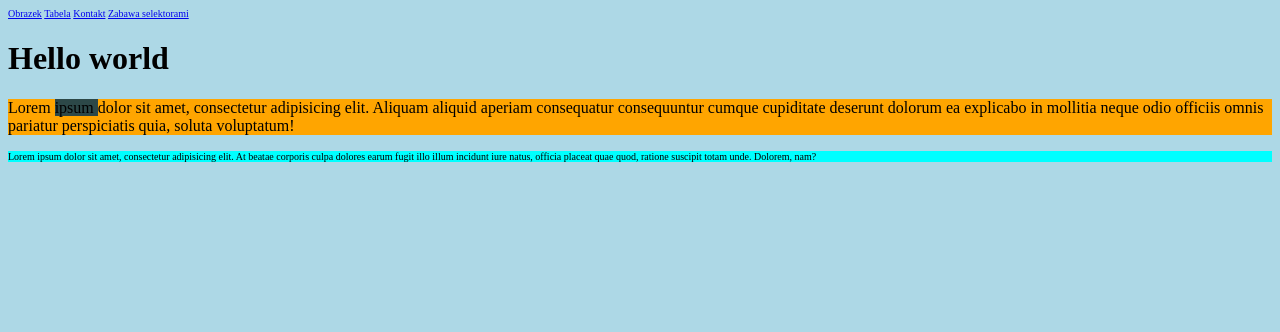
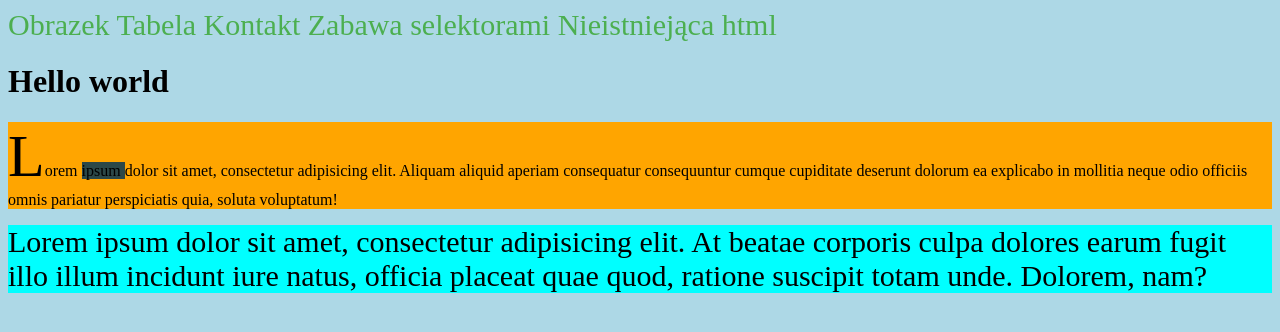
Before and after one commit to lukaszsiembida/html, a plain HTML site: page index.html in a window 1280 px wide. Drawn offline with Linux system fonts and the light colour scheme.

Commit message:
pseudoklasy

```diff
--- a/index.html
+++ b/index.html
@@ -12,6 +12,7 @@
     <a href="table.html">Tabela</a>
     <a href="contact.html">Kontakt</a>
     <a href="zabawa-selektorami.html">Zabawa selektorami</a>
+    <a href="nieistniejaca.html">Nieistniejąca html</a>
 
 </div>
 <h1>Hello world</h1>
--- a/style/style.css
+++ b/style/style.css
@@ -7,7 +7,7 @@ p{
 }
 
 div{
-    font-size: 10px;
+    font-size: 30px;
 }
 
 img{
@@ -27,3 +27,39 @@ img{
     right: 200px;
     visibility: visible;
 }
+
+a {
+    text-decoration: none;
+}
+
+/*odnośnik nieodwiedzony*/
+a:link {
+    color: #4CAF50;
+}
+
+/*odnośnik odwiedzony*/
+a:visited {
+    color: #ddc109
+}
+
+/*odnośnik wciśnięty*/
+a:active {
+    color: red;
+}
+
+/*odnośnik, na którym znajduje się kursor*/
+a:hover {
+    color: firebrick;
+    margin-top: 5px;
+    margin-left: 3px;
+    font-weight: bold;
+}
+
+p::first-letter {
+    font-size: 60px;
+}
+
+/*co drugi element listy zmieni kolor tła napisu*/
+li:nth-child(2) {
+    background-color: rebeccapurple;
+}
```
